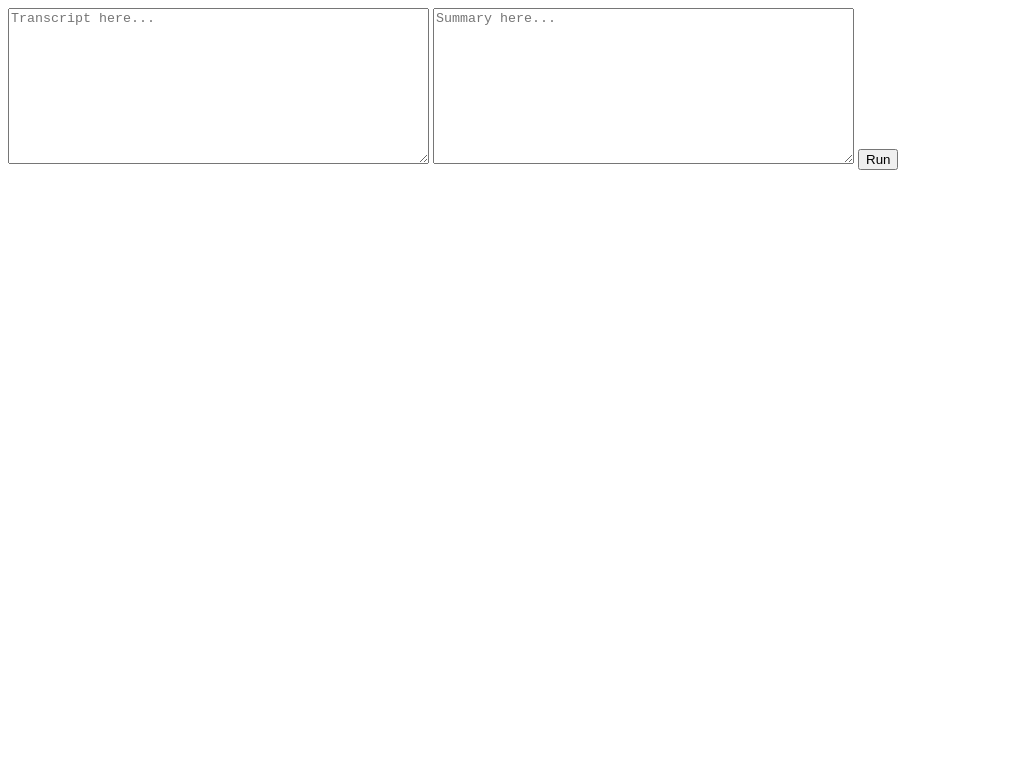
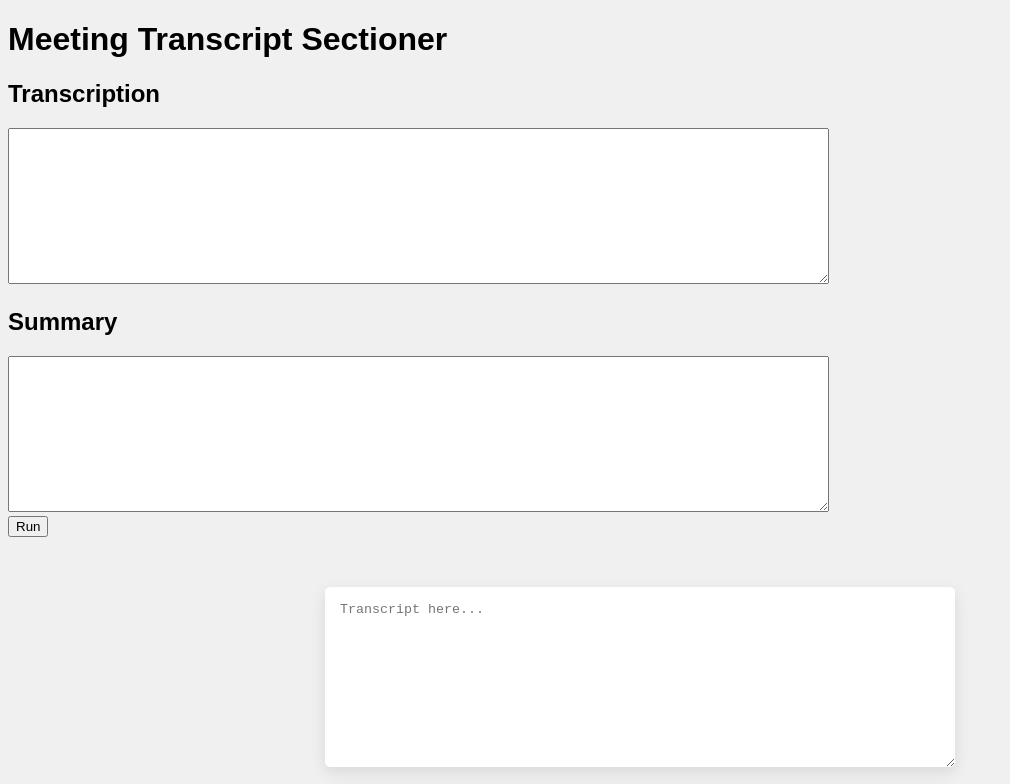
Before and after one commit to tiagovasc/Meetings-Recap, a plain HTML site: page index.html in a window 1280 px wide. Shown: the top 784 px of the page, without its empty margins (0-1010 px from the left). Drawn offline with Linux system fonts and the light colour scheme.

Commit message:
Update index.html

```diff
--- a/index.html
+++ b/index.html
@@ -1,8 +1,34 @@
+<!DOCTYPE html>
+<html>
+<head>
+    <title>Meeting Transcript Sectioner</title>
+    <link rel="stylesheet" type="text/css" href="styles.css">
+    <script src="script.js"></script>
+</head>
 <body>
+    <h1>Meeting Transcript Sectioner</h1>
+
+    <div class="inputArea">
+        <h2>Transcription</h2>
+        <textarea id="transcript" rows="10" cols="100"></textarea>
+    </div>
+
+    <div class="inputArea">
+        <h2>Summary</h2>
+        <textarea id="summary" rows="10" cols="100"></textarea>
+    </div>
+
+    <button id="runBtn">Run</button>
+
+    <div id="outputArea">
+        <!-- Generated sections will appear here -->
+    </div>
+
     <div class="container">
-        <textarea id="transcript" class="transcript-box" rows="10" cols="50" placeholder="Transcript here..."></textarea>
-        <textarea id="summary" class="summary-box" rows="10" cols="50" placeholder="Summary here..."></textarea>
-        <button id="runBtn" class="btn">Run</button>
-        <div id="outputArea" class="output-area"></div>
-    </div>
+    <textarea id="transcript" class="transcript-box" rows="10" cols="50" placeholder="Transcript here..."></textarea>
+    <textarea id="summary" class="summary-box" rows="10" cols="50" placeholder="Summary here..."></textarea>
+    <button id="runBtn" class="btn">Run</button>
+    <div id="outputArea" class="output-area"></div>
+
 </body>
+</html>
```
